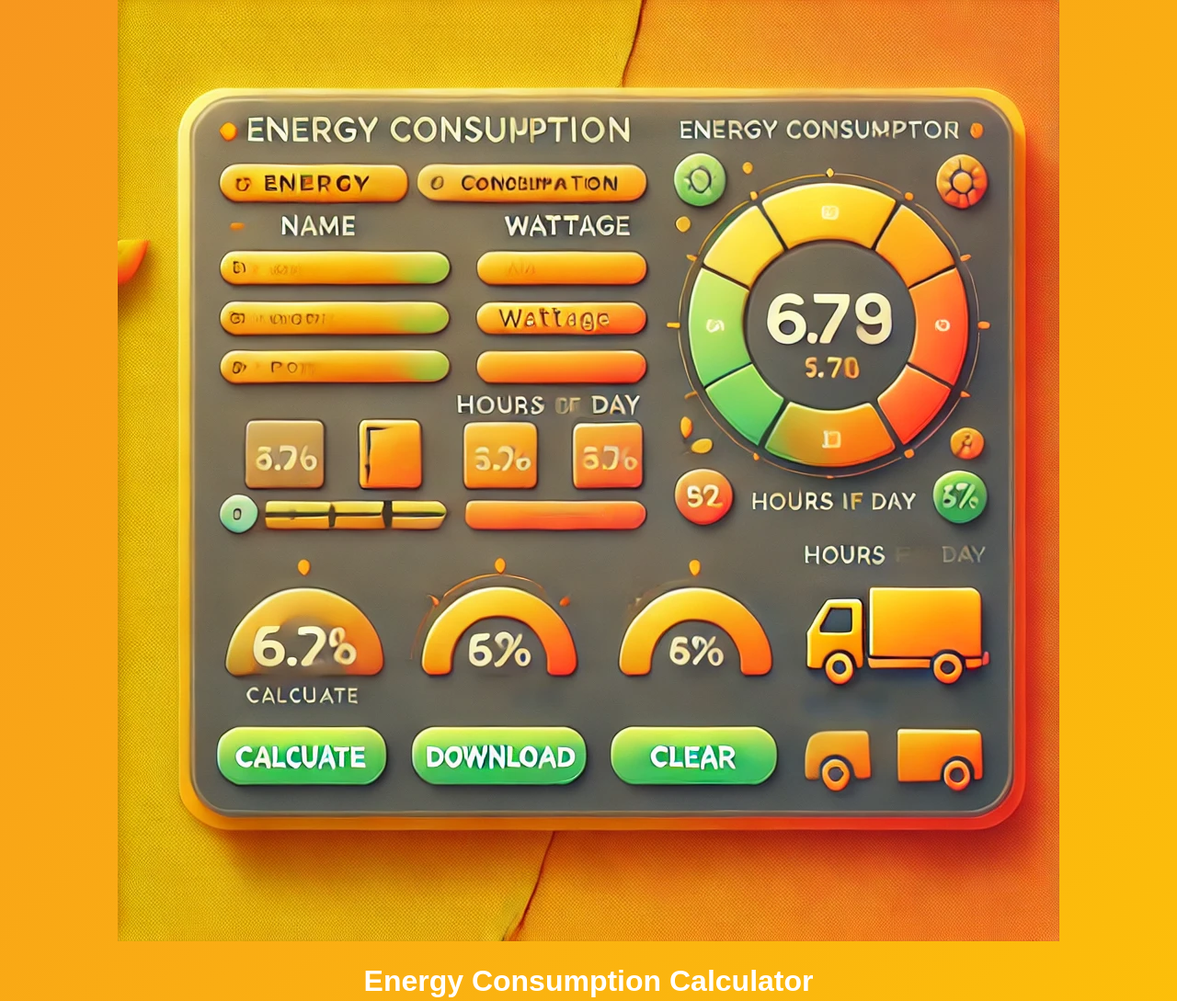
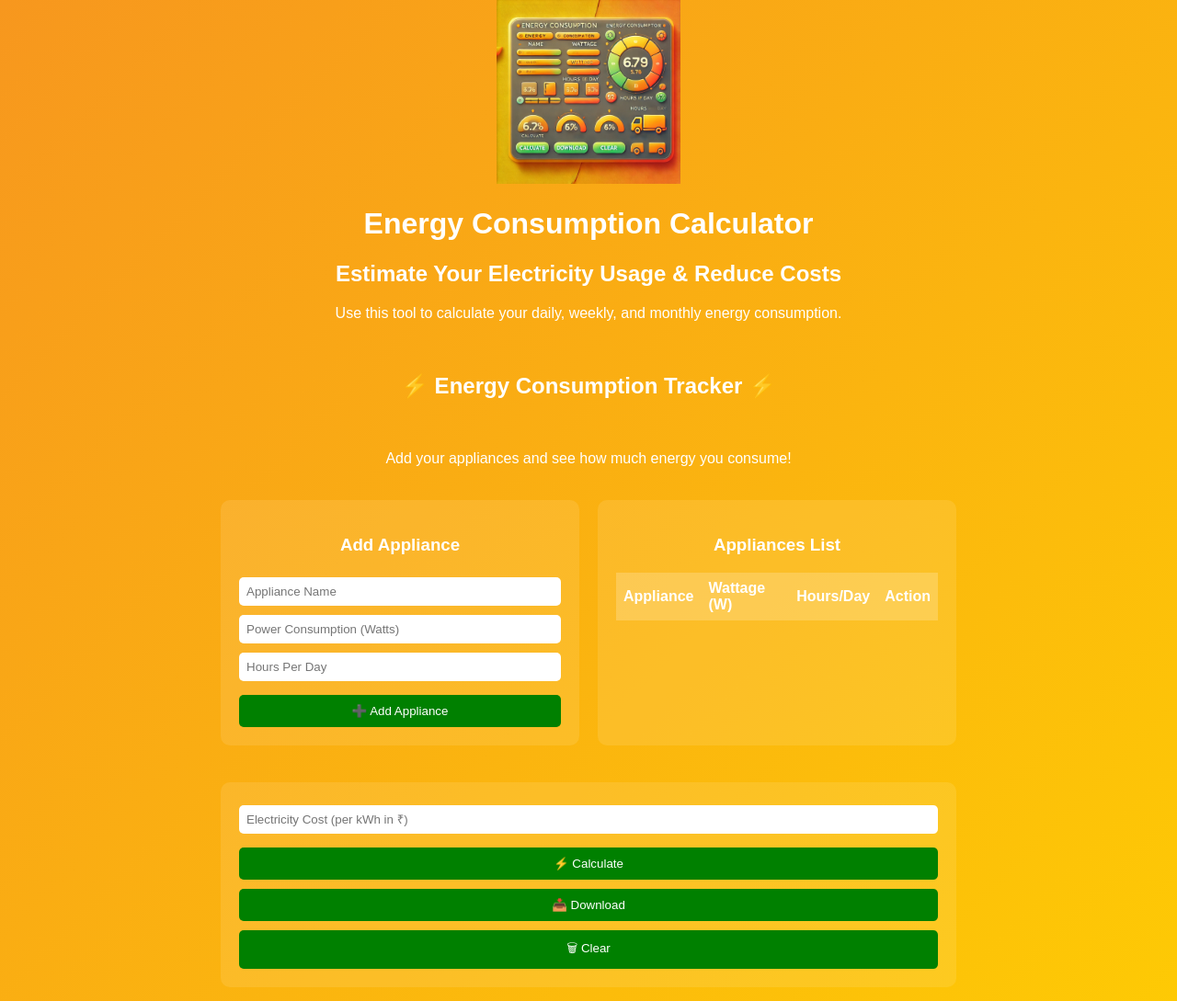
Before and after one commit to NARASIMHULU-MARUPURI-22/capstone, a plain HTML site: page index.html in a window 1280 px wide. Shown: the top 1089 px of the page at 92% size. Drawn offline with nearby package versions, Linux system fonts and the light colour scheme.

Commit message:
Update index.html

```diff
--- a/index.html
+++ b/index.html
@@ -18,8 +18,7 @@
   <meta property="og:image" content="https://raw.githubusercontent.com/NARASIMHULU-MARUPURI-22/capstone/main/calculator.jpg">
   <meta property="og:url" content="https://narasimhulu-marupuri-22.github.io/capstone/">
   <meta property="og:type" content="website">
-
-  <img src="https://raw.githubusercontent.com/NARASIMHULU-MARUPURI-22/capstone/main/calculator.jpg" alt="Energy Consumption Calculator Logo" loading="lazy">
+  <img src="https://raw.githubusercontent.com/NARASIMHULU-MARUPURI-22/capstone/main/calculator.jpg" alt="Energy Consumption Calculator Logo" loading="lazy" style="width: 200px; height: auto;">
 
 <!-- Twitter Card -->
    <meta name="twitter:card" content="summary_large_image">
@@ -353,11 +352,11 @@
       appliances = [];
     }
   </script>
-  <a href="/energy-saving-tips">Energy Saving Tips</a>
-  <a href="/renewable-energy-options">Explore Renewable Energy Solutions</a>
+  <a href="/energy-saving-tips">Energy Saving Tips</a><br><br>
+  <a href="/renewable-energy-options">Explore Renewable Energy Solutions</a><br>
 
    <!-- Include jsPDF and jsPDF-AutoTable libraries -->
   <script src="https://cdnjs.cloudflare.com/ajax/libs/jspdf/2.5.1/jspdf.umd.min.js"></script>
-  <script src="https://cdnjs.cloudflare.com/ajax/libs/jspdf-autotable/3.5.25/jspdf.plugin.autotable.min.js"></script>
+  <script src="https://cdnjs.cloudflare.com/ajax/libs/jspdf-autotable/3.5.25/jspdf.plugin.autotable.min.js"></script><br><br>
 </body>
 </html>
```
